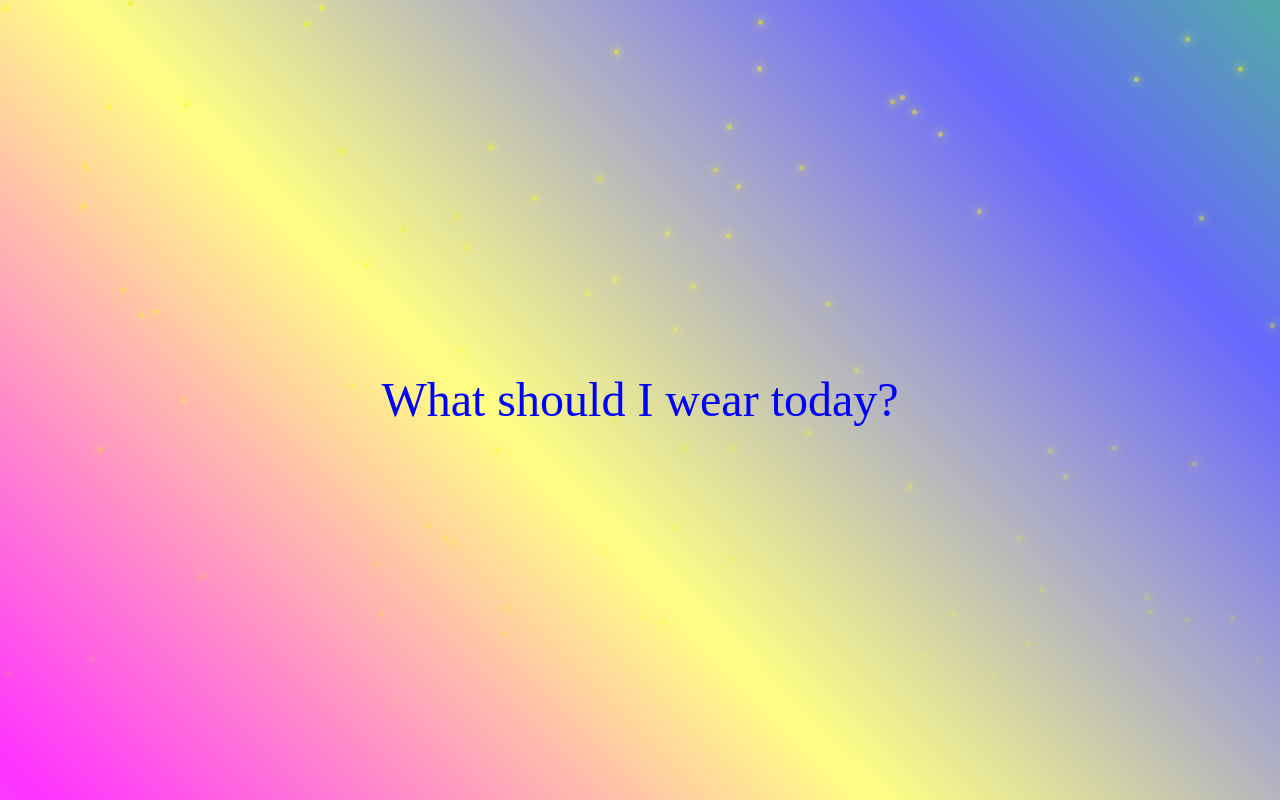
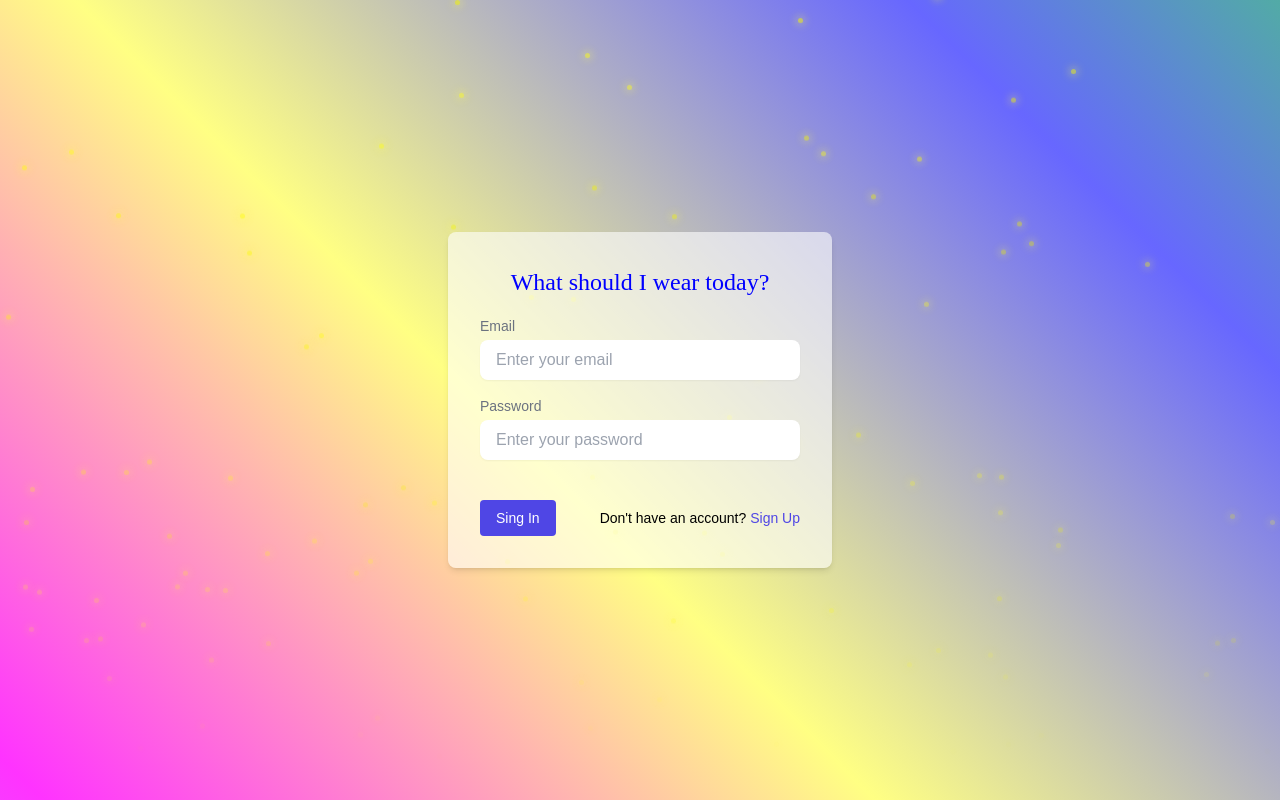
Before and after one commit to Lovecookie/myhero-front-nextjs, a Next.js app: page / in a window 1280 px wide. Before the commit this address had no page. Built offline with nearby package versions, Linux system fonts and the light colour scheme; a web font is replaced by a local one.

Commit message:
빌드 에러 수정

```diff
--- a/app/page.tsx
+++ b/app/page.tsx
@@ -1,27 +1,11 @@
-"use client";
-
 import FallingStars from "@/components/falling-stars";
-import { useRouter } from "next/navigation";
+import LoginForm from "@/components/form/login-form";
 
 export default function HomePage() {
-    const router = useRouter();
-
-    router.push("/login");
-
     return (
         <div>
             <FallingStars>
-                <div className="flex items-center justify-center h-screen">
-                    <h1
-                        style={{
-                            fontFamily: "Dancing Script",
-                            fontSize: "48px",
-                            color: "blue",
-                        }}
-                    >
-                        What should I wear today?
-                    </h1>
-                </div>
+                <LoginForm callbackUrl="/profile" />
             </FallingStars>
         </div>
     );
--- a/app/signup/page.tsx
+++ b/app/signup/page.tsx
@@ -1,5 +1,5 @@
 import FallingStars from "@/components/falling-stars";
-import SignupForm from "@/components/childComponent/signup-form";
+import SignupForm from "@/components/form/signup-form";
 
 export default function SignupPage() {
     return (
--- a/components/input/default-input.tsx
+++ b/components/input/default-input.tsx
@@ -2,12 +2,11 @@ interface DefaultInputProps {
     type: string;
     id: string;
     name: string;
-    placeholder: string;
+    placeholder?: string;
     required?: boolean;
-    onChange?: (e: React.ChangeEvent<HTMLInputElement>) => void;
 }
 
-export default function DefaultInput({ type, id, name, placeholder, required, onChange }: DefaultInputProps) {
+export default function DefaultInput({ type, id, name, placeholder, required }: DefaultInputProps) {
     return (
         <input
             type={type}
@@ -15,7 +14,6 @@ export default function DefaultInput({ type, id, name, placeholder, required, on
             name={name}
             className="mt-1 pl-4 h-10 block w-full rounded-lg border-gray-300 shadow-sm outline-none"
             placeholder={placeholder}
-            onChange={onChange ? onChange : () => {}}
             required={required ? required : false}
         />
     );
--- a/interfaces/index.ts
+++ b/interfaces/index.ts
@@ -1,5 +1,5 @@
 import { NextApiRequest } from "next";
-import { IResponseInfo, IResponseInfoWith } from "./resposne";
+import { IResponseInfoWith } from "./resposne";
 
 export function isValidPost(req: NextApiRequest) {
     return req.method === "POST";
@@ -9,7 +9,7 @@ export function errorStatus(code: number, message: string) {
     return {
         code,
         message,
-    } as IResponseInfo;
+    } as IResponseInfoWith<any>;
 }
 
 export function successStatus(data: any) {
```
Also changed, not shown: sample_env.txt (added).
